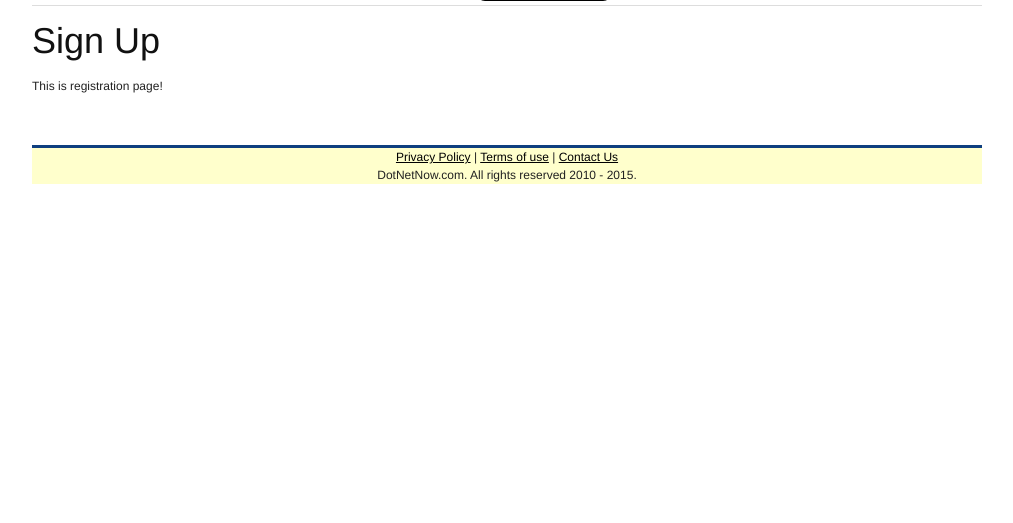
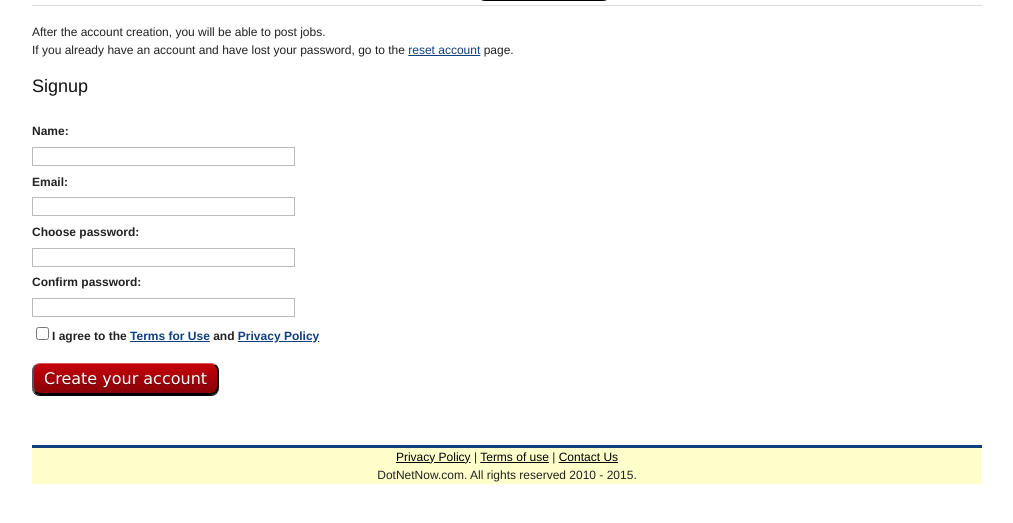
Before and after one commit to vistazp/vista, a PHP site: page /vista/signup in a window 1280 px wide. Shown: the part 173-696 px from the top of the page, without its empty margins (133-1146 px from the left). Run offline with PHP 8.4, Linux system fonts and the light colour scheme; data that the repository does not hold is empty; some libraries are stand-ins or nearby versions.

Commit message:
подписка, фидбек, контакт ас, оформление

```diff
--- a/views/signup/index.php
+++ b/views/signup/index.php
@@ -1,2 +1,33 @@
-<h1>Sign Up</h1>
-This is registration page!
+<div id="content span-24">
+
+After the account creation, you will be able to post jobs.<br/>
+If you already have an account and have lost your password, go to the <a href="<?php echo URL; ?>password_reset_request/new">reset account</a> page.<br/>
+
+<form accept-charset="UTF-8" action="<?php echo URL; ?>signup/validate" class="new_user" id="new_user" method="post">
+    <div style="margin:0;padding:0;display:inline"><input name="utf8" type="hidden" value="&#x2713;" /><input name="authenticity_token" type="hidden" value="tRSImprGfZCjqCalIzncleieM7kvwBR2XskOgyr8qnw=" /></div>
+    <div title="Account signup" id="signupform" class="form">
+        <br/>
+        <h3>Signup</h3>
+        <br/>
+
+        <label for="txtName">Name:</label><br/>
+        <input id="txtName" name="txtName" size="30" type="text" /><br/>
+
+        <label for="txtEmail">Email:</label><br/>
+        <input id="txtEmail" name="txtEmail" size="30" type="text" /><br/>
+
+        <label for="txtPassword">Choose password:</label><br/>
+        <input id="txtPassword" name="txtPassword" size="30" type="password" /><br/>
+
+        <label for="txtPasswordConfirm">Confirm password:</label><br/>
+        <input id="txtPasswordConfirm" name="txtPasswordConfirm" size="30" type="password" /><br/>
+
+        <label for="chkReadTerms">
+            <input name="chkReadTerms" type="hidden" value="0" /><input id="chkReadTerms" name="chkReadTerms" type="checkbox" value="1" />I agree to the <a href="<?php echo URL; ?>/terms">Terms
+                for Use</a> and <a href="<?php echo URL; ?>/privacy">Privacy Policy</a>
+        </label><br /><br />
+
+        <input type="submit" name="signup" value="Create your account" class="button inline" />
+    </div>
+
+</form>
```
